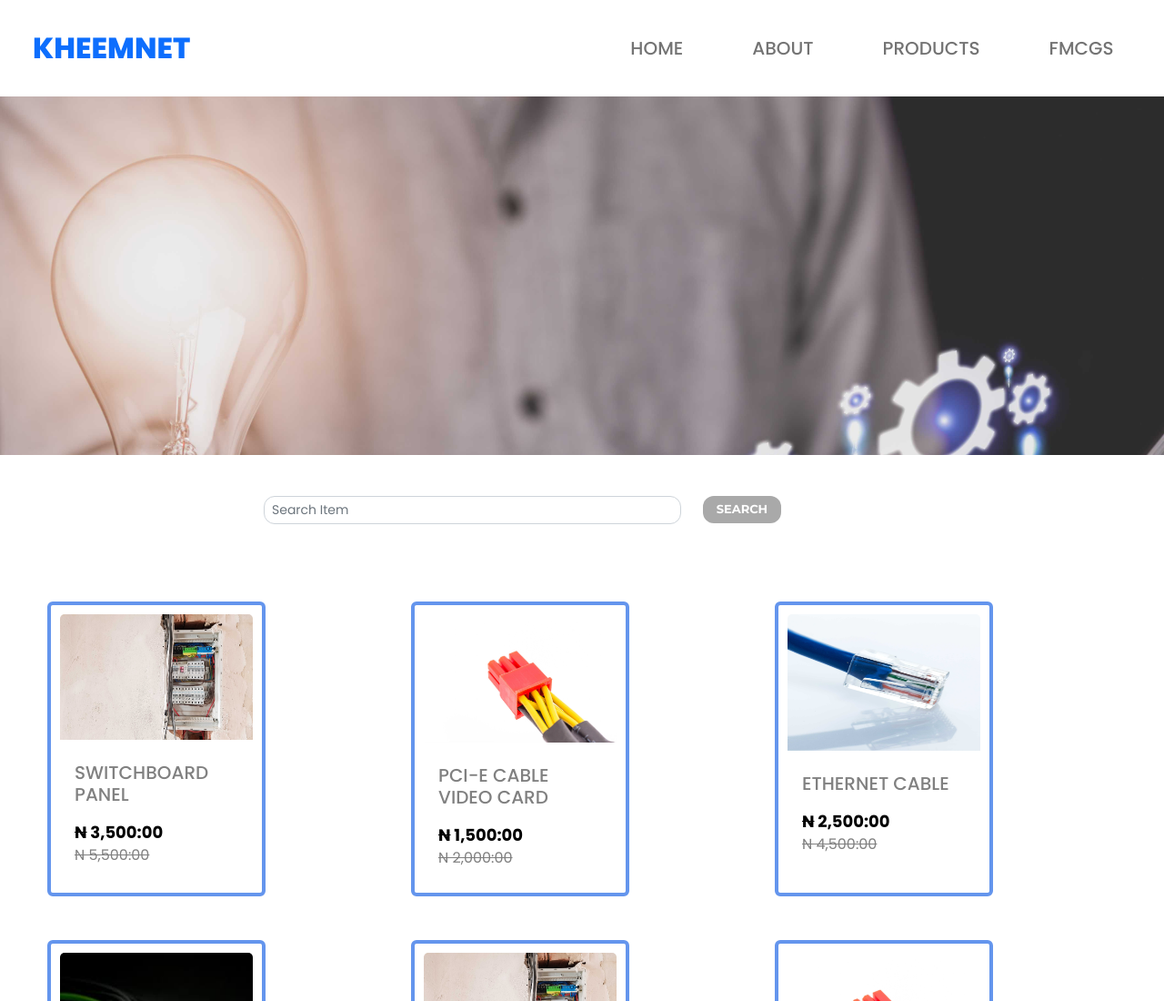
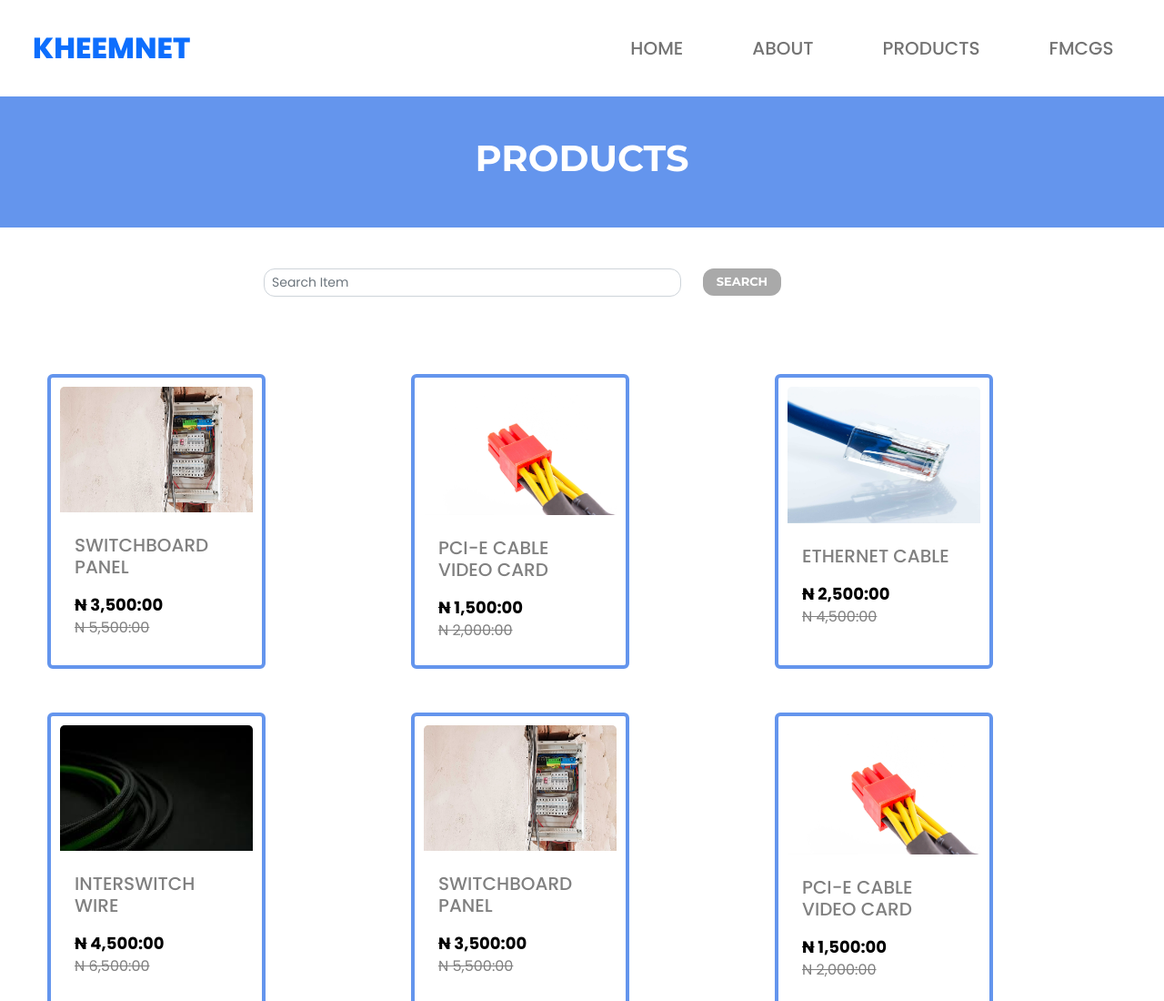
Before and after one commit to Davidlloyd8/kheemnet-global, a plain HTML site: page products.html in a window 1280 px wide. Shown: the top 1100 px of the page at 91% size. Drawn offline with nearby package versions, Linux system fonts and the light colour scheme.

Commit message:
Make changes to the products page

```diff
--- a/products.css
+++ b/products.css
@@ -1,8 +1,13 @@
-.hero_section {
-  background: url("./images/vecteezy_hand-showing-a-light-bulb-and-gear-symbol_2306959.jpg")
-    no-repeat;
-  background-size: cover;
-  height: 500px;
+section {
+  background-color: cornflowerblue;
+  height: 250px;
+}
+section h1 {
+  padding-top: 150px;
+  text-align: center;
+  font-family: "Montserrat";
+  font-weight: 700;
+  color: #fff;
 }
 .search_box {
   max-width: 700px;
--- a/products.html
+++ b/products.html
@@ -60,7 +60,9 @@
     </nav>
     <!--End Of Navigation-->
     <!--Hero Section-->
-    <section class="hero_section"></section>
+    <section>
+      <h1 class="text-center">PRODUCTS</h1>
+    </section>
     <!--End of Hero Section-->
     <!--Products Container-->
     <div class="container-fluid">
```
